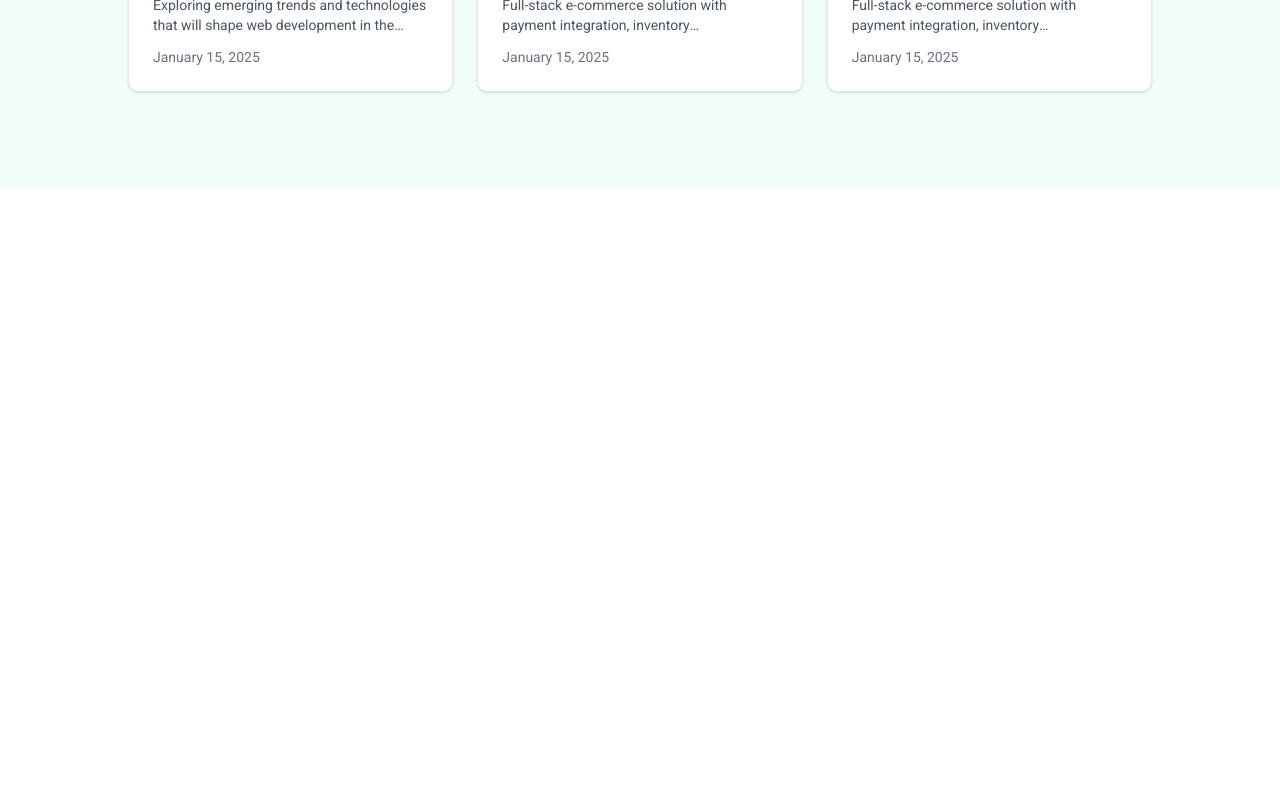
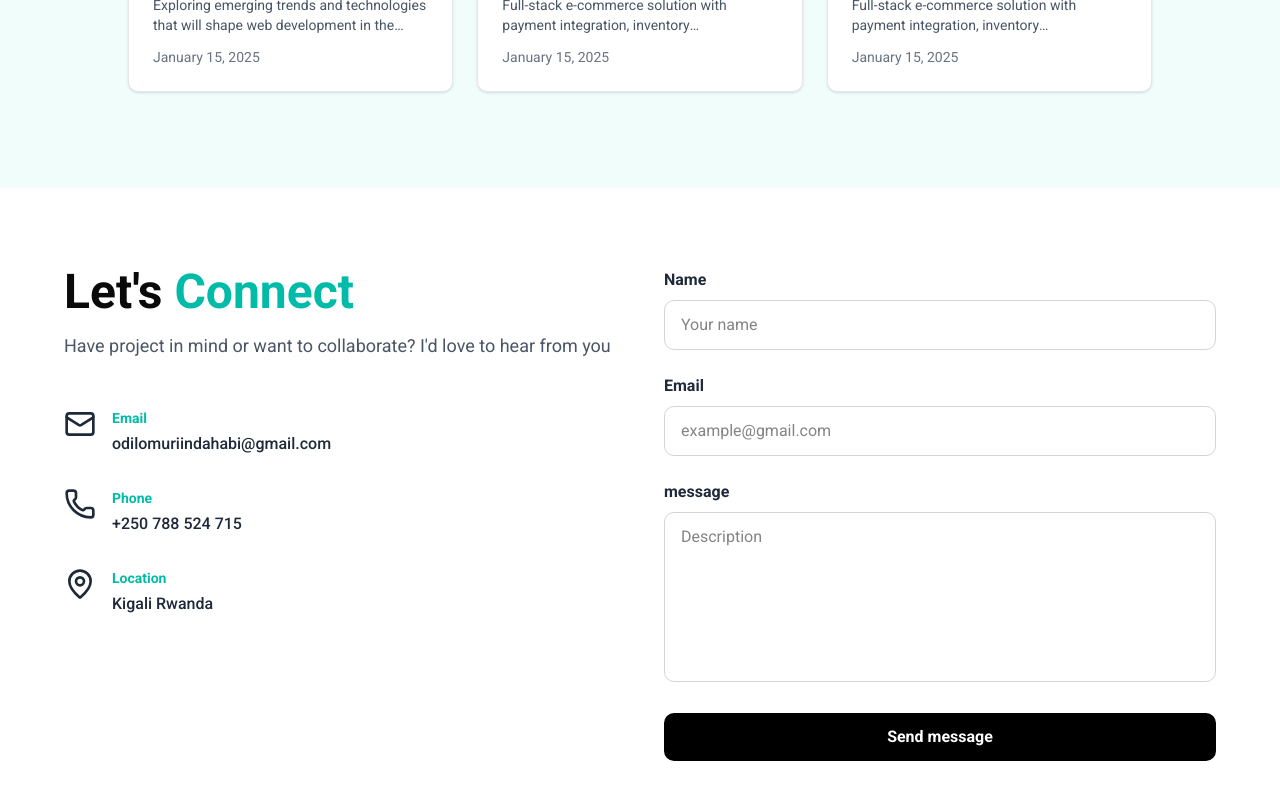
Before and after one commit to muodilo/odiloportfolio, a Next.js app: page / in a window 1280 px wide. Shown: the part 2913-3713 px from the top of the page. Before the commit the page ends 3101 px from the top, so only its background shows below. Built offline with nearby package versions, Linux system fonts and the light colour scheme.

Commit message:
ft/ create contact page

```diff
--- a/app/page.tsx
+++ b/app/page.tsx
@@ -4,6 +4,7 @@ import { About } from "@/components/about";
 import { SkillsCarousel } from "@/components/skills-carousel";
 import { RecentProjects } from "@/components/recent-projects";
 import { LatestArticles } from "@/components/latest-articles";
+import Contact from "@/components/contact";
 
 export default function Home() {
   return (
@@ -15,6 +16,7 @@ export default function Home() {
         <SkillsCarousel />
         <RecentProjects />
         <LatestArticles />
+        <Contact/>
       </main>
     </div>
   );
--- /dev/null
+++ b/components/contact.tsx
@@ -0,0 +1,183 @@
+'use client';
+
+import { useState } from 'react';
+import { Mail, Phone, MapPin } from 'lucide-react';
+import { Button } from './ui/button';
+
+export default function Contact() {
+  const [formData, setFormData] = useState({
+    name: '',
+    email: '',
+    message: '',
+  });
+
+  const [isSubmitting, setIsSubmitting] = useState(false);
+
+  const handleChange = (
+    e: React.ChangeEvent<HTMLInputElement | HTMLTextAreaElement>
+  ) => {
+    const { name, value } = e.target;
+    setFormData((prev) => ({
+      ...prev,
+      [name]: value,
+    }));
+  };
+
+  const handleSubmit = async (e: React.FormEvent<HTMLFormElement>) => {
+    e.preventDefault();
+    setIsSubmitting(true);
+
+    try {
+      const response = await fetch('/api/contact', {
+        method: 'POST',
+        headers: {
+          'Content-Type': 'application/json',
+        },
+        body: JSON.stringify(formData),
+      });
+
+      if (response.ok) {
+        setFormData({ name: '', email: '', message: '' });
+        alert('Message sent successfully!');
+      }
+    } catch (error) {
+      console.error('Error sending message:', error);
+      alert('Failed to send message');
+    } finally {
+      setIsSubmitting(false);
+    }
+  };
+
+  return (
+    <section className="py-20 px-4 sm:px-6 lg:px-8">
+      <div className="max-w-6xl mx-auto">
+        <div className="grid md:grid-cols-2 gap-12">
+
+          <div className="flex flex-col justify-start">
+            <h2 className="text-4xl sm:text-5xl font-bold mb-4">
+              Let's <span className="text-teal-500">Connect</span>
+            </h2>
+            <p className="text-gray-600 mb-12 text-lg">
+              Have project in mind or want to collaborate? I'd love to hear from you
+            </p>
+
+            <div className="space-y-8">
+              {/* Email */}
+              <div className="flex items-start gap-4">
+                <div className="flex-shrink-0">
+                  <Mail className="w-8 h-8 text-gray-800" />
+                </div>
+                <div>
+                  <p className="text-teal-500 font-semibold text-sm mb-1">
+                    Email
+                  </p>
+                  <p className="text-gray-800 font-medium">
+                    odilomuriindahabi@gmail.com
+                  </p>
+                </div>
+              </div>
+
+
+              <div className="flex items-start gap-4">
+                <div className="flex-shrink-0">
+                  <Phone className="w-8 h-8 text-gray-800" />
+                </div>
+                <div>
+                  <p className="text-teal-500 font-semibold text-sm mb-1">
+                    Phone
+                  </p>
+                  <p className="text-gray-800 font-medium">+250 788 524 715</p>
+                </div>
+              </div>
+
+              <div className="flex items-start gap-4">
+                <div className="flex-shrink-0">
+                  <MapPin className="w-8 h-8 text-gray-800" />
+                </div>
+                <div>
+                  <p className="text-teal-500 font-semibold text-sm mb-1">
+                    Location
+                  </p>
+                  <p className="text-gray-800 font-medium">Kigali Rwanda</p>
+                </div>
+              </div>
+            </div>
+          </div>
+
+
+          <div>
+            <form onSubmit={handleSubmit} className="space-y-6">
+
+              <div>
+                <label
+                  htmlFor="name"
+                  className="block text-gray-800 font-semibold mb-2"
+                >
+                  Name
+                </label>
+                <input
+                  type="text"
+                  id="name"
+                  name="name"
+                  placeholder="Your name"
+                  value={formData.name}
+                  onChange={handleChange}
+                  required
+                  className="w-full px-4 py-3 border border-gray-300 rounded-lg focus:outline-none focus:ring-2 focus:ring-teal-500 focus:border-transparent"
+                />
+              </div>
+
+
+              <div>
+                <label
+                  htmlFor="email"
+                  className="block text-gray-800 font-semibold mb-2"
+                >
+                  Email
+                </label>
+                <input
+                  type="email"
+                  id="email"
+                  name="email"
+                  placeholder="example@gmail.com"
+                  value={formData.email}
+                  onChange={handleChange}
+                  required
+                  className="w-full px-4 py-3 border border-gray-300 rounded-lg focus:outline-none focus:ring-2 focus:ring-teal-500 focus:border-transparent"
+                />
+              </div>
+
+              <div>
+                <label
+                  htmlFor="message"
+                  className="block text-gray-800 font-semibold mb-2"
+                >
+                  message
+                </label>
+                <textarea
+                  id="message"
+                  name="message"
+                  placeholder="Description"
+                  rows={6}
+                  value={formData.message}
+                  onChange={handleChange}
+                  required
+                  className="w-full px-4 py-3 border border-gray-300 rounded-lg focus:outline-none focus:ring-2 focus:ring-teal-500 focus:border-transparent resize-none"
+                />
+              </div>
+
+              {/* Submit Button */}
+              <button
+                type="submit"
+                disabled={isSubmitting}
+                className="w-full bg-black text-white py-3 rounded-lg font-semibold hover:bg-gray-800 transition-colors disabled:opacity-50"
+              >
+                {isSubmitting ? 'Sending...' : 'Send message'}
+              </button>
+            </form>
+          </div>
+        </div>
+      </div>
+    </section>
+  );
+}
--- a/components/navbar.tsx
+++ b/components/navbar.tsx
@@ -21,10 +21,7 @@ export function Navbar() {
     <header className="sticky top-0 z-50 w-full border-b bg-background/95 backdrop-blur supports-[backdrop-filter]:bg-background/60">
       <nav className="lg:px-32 md:px-16 px-5">
         <div className="flex h-16 items-center justify-between">
-          {/* Logo */}
           <Logo />
-
-          {/* Desktop Navigation */}
           <div className="hidden md:flex items-center gap-8">
             {navItems.map((item) => (
               <Link
@@ -36,8 +33,6 @@ export function Navbar() {
               </Link>
             ))}
           </div>
-
-          {/* Mobile menu button */}
           <Button
             variant="ghost"
             size="icon"
@@ -53,7 +48,6 @@ export function Navbar() {
           </Button>
         </div>
 
-        {/* Mobile Navigation */}
         {isOpen && (
           <div className="md:hidden border-t py-4">
             <div className="flex flex-col gap-4">
```
